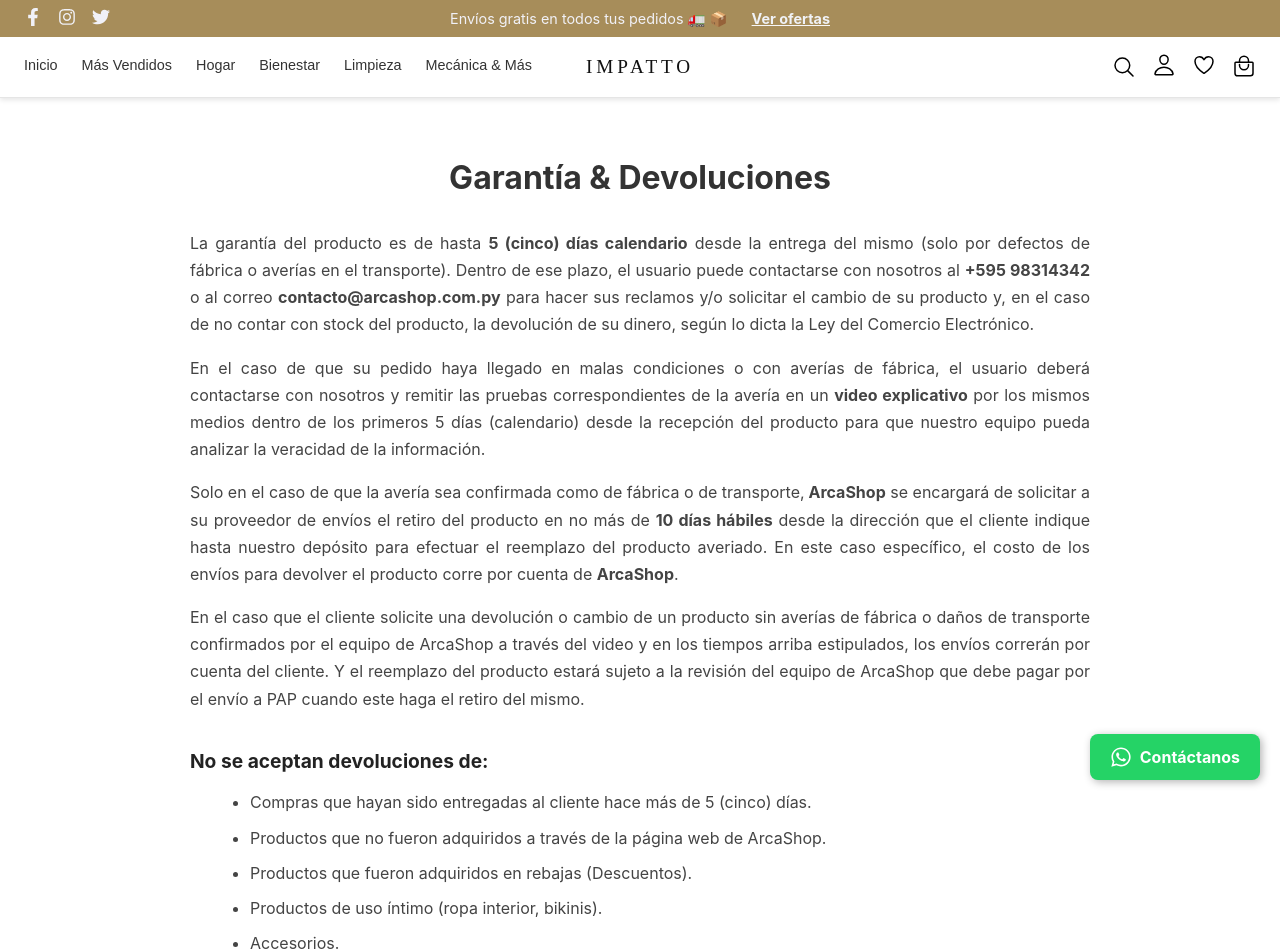
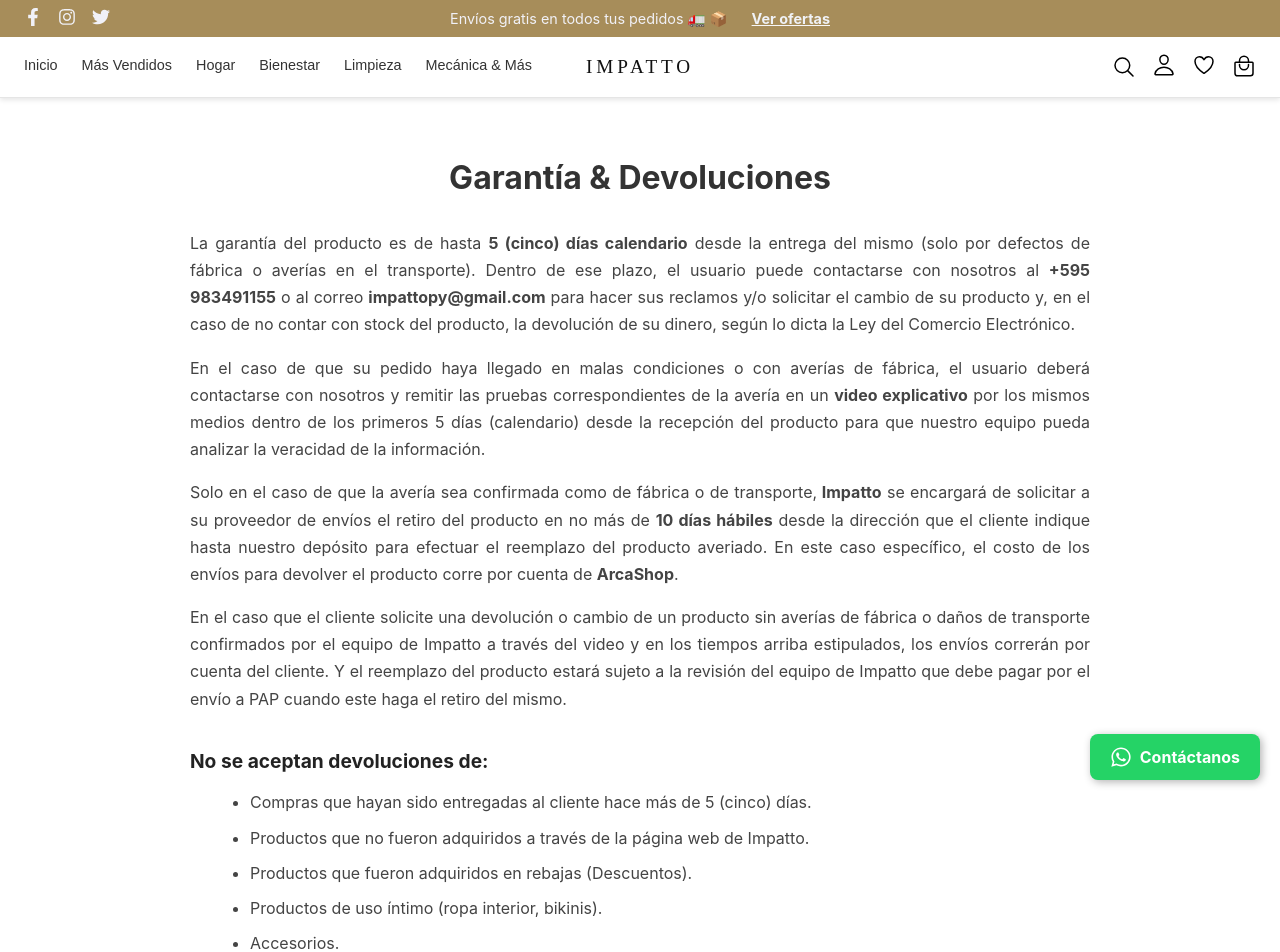
Before and after one commit to Javiermu97/impattopyproyect, a Next.js app: page /garantia in a window 1280 px wide. Shown: the top 952 px of the page. Built offline with nearby package versions, Linux system fonts and the light colour scheme; no server answers.

Commit message:
Primer commit

```diff
--- a/app/garantia/page.tsx
+++ b/app/garantia/page.tsx
@@ -11,8 +11,8 @@ export default function GuaranteePage() {
         <p>
           La garantía del producto es de hasta <strong>5 (cinco) días calendario</strong> desde la
           entrega del mismo (solo por defectos de fábrica o averías en el transporte). Dentro de ese
-          plazo, el usuario puede contactarse con nosotros al <strong>+595 98314342</strong> o al
-          correo <strong>contacto@arcashop.com.py</strong> para hacer sus reclamos y/o solicitar el
+          plazo, el usuario puede contactarse con nosotros al <strong>+595 983491155</strong> o al
+          correo <strong>impattopy@gmail.com</strong> para hacer sus reclamos y/o solicitar el
           cambio de su producto y, en el caso de no contar con stock del producto, la devolución de
           su dinero, según lo dicta la Ley del Comercio Electrónico.
         </p>
@@ -27,7 +27,7 @@ export default function GuaranteePage() {
 
         <p>
           Solo en el caso de que la avería sea confirmada como de fábrica o de transporte,
-          <strong> ArcaShop</strong> se encargará de solicitar a su proveedor de envíos el retiro
+          <strong> Impatto</strong> se encargará de solicitar a su proveedor de envíos el retiro
           del producto en no más de <strong>10 días hábiles</strong> desde la dirección que el
           cliente indique hasta nuestro depósito para efectuar el reemplazo del producto averiado.
           En este caso específico, el costo de los envíos para devolver el producto corre por cuenta
@@ -36,16 +36,16 @@ export default function GuaranteePage() {
 
         <p>
           En el caso que el cliente solicite una devolución o cambio de un producto sin averías de
-          fábrica o daños de transporte confirmados por el equipo de ArcaShop a través del video y
+          fábrica o daños de transporte confirmados por el equipo de Impatto a través del video y
           en los tiempos arriba estipulados, los envíos correrán por cuenta del cliente. Y el
-          reemplazo del producto estará sujeto a la revisión del equipo de ArcaShop que debe pagar
+          reemplazo del producto estará sujeto a la revisión del equipo de Impatto que debe pagar
           por el envío a PAP cuando este haga el retiro del mismo.
         </p>
 
         <h2>No se aceptan devoluciones de:</h2>
         <ul className={styles.list}>
           <li>Compras que hayan sido entregadas al cliente hace más de 5 (cinco) días.</li>
-          <li>Productos que no fueron adquiridos a través de la página web de ArcaShop.</li>
+          <li>Productos que no fueron adquiridos a través de la página web de Impatto.</li>
           <li>Productos que fueron adquiridos en rebajas (Descuentos).</li>
           <li>Productos de uso íntimo (ropa interior, bikinis).</li>
           <li>Accesorios.</li>
@@ -60,7 +60,7 @@ export default function GuaranteePage() {
           </li>
           <li>
             Fotografía de la <strong>etiqueta del transportista</strong> (pegada en la caja o dentro
-            de la bolsa entregada por ArcaShop).
+            de la bolsa entregada por Impatto).
           </li>
           <li>
             Fotografía(s) del <strong>producto</strong> donde se aprecie claramente la incidencia.
```
